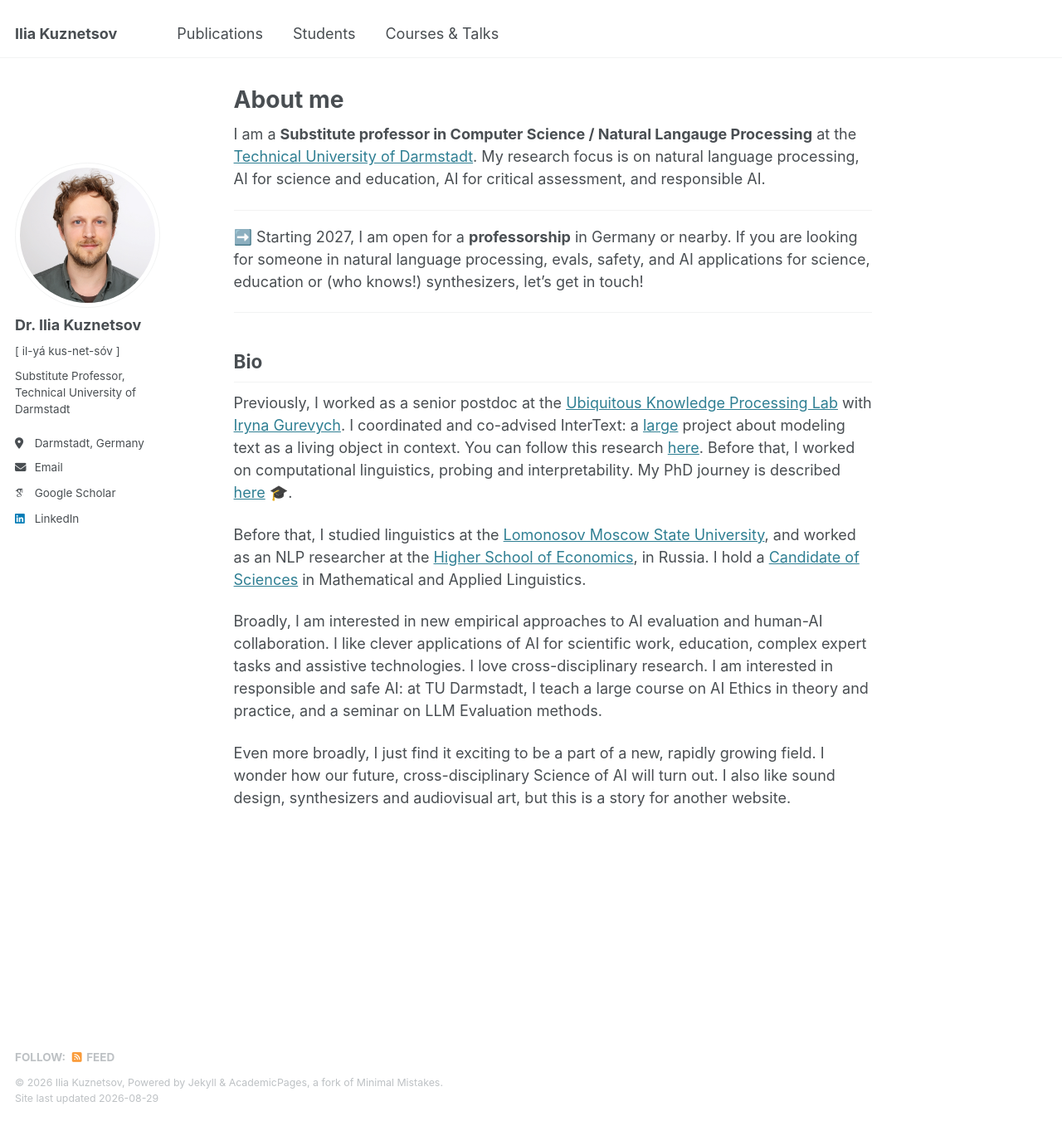
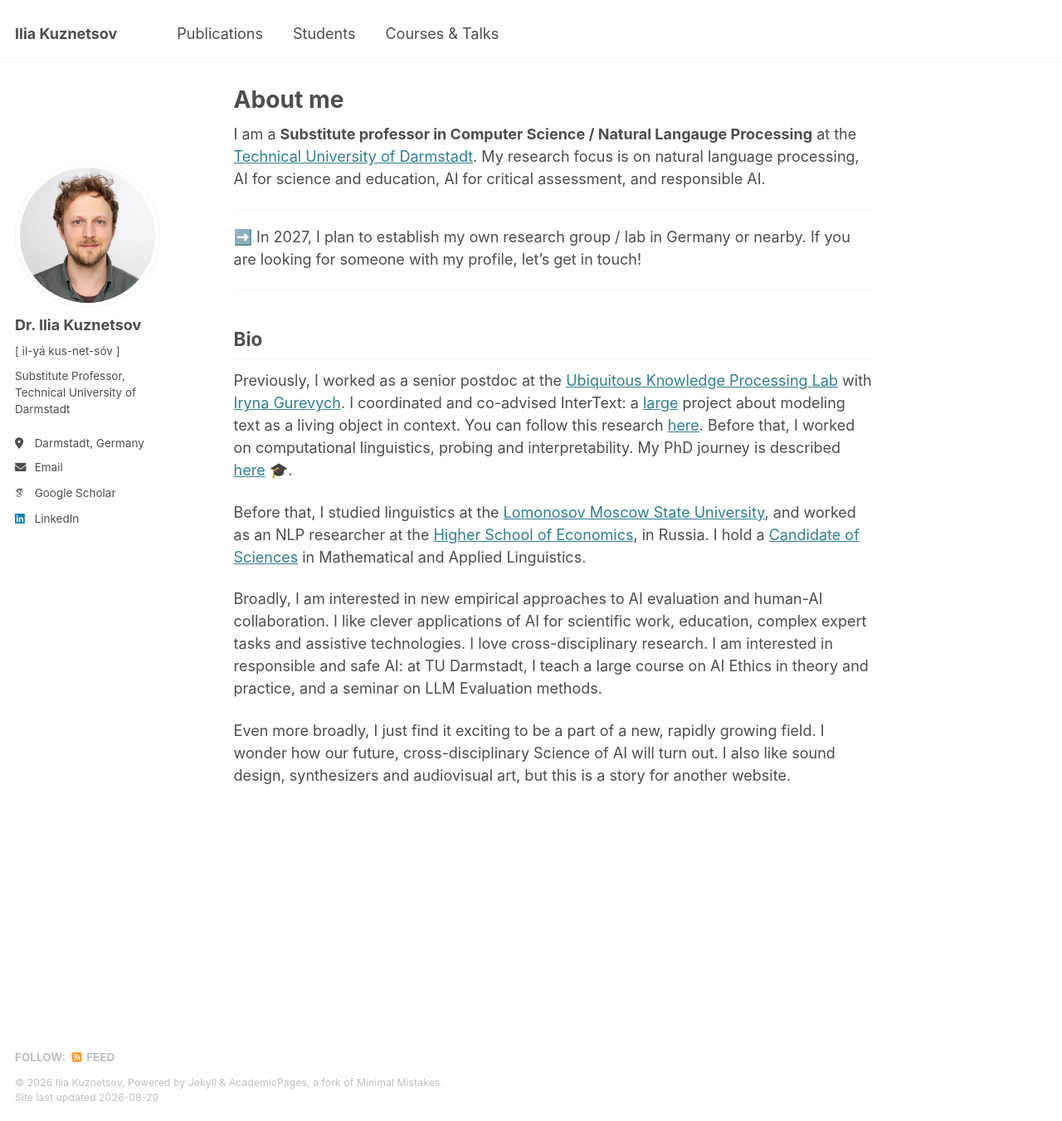
Before and after one commit to iokuznetsov/iokuznetsov.github.io, a Jekyll site: the page built from _pages/about.md, in a window 1280 px wide and 1351 px high. Shown: the whole window at 83% size. Built offline with Jekyll 4.4.1, drawn with Linux system fonts in a browser that asks for light colours; some web fonts are replaced.

Commit message:
Revise future plans for a research group in Germany
Updated the text regarding future plans for a research group.

```diff
--- a/_pages/about.md
+++ b/_pages/about.md
@@ -11,7 +11,7 @@ I am a **Substitute professor in Computer Science / Natural Langauge Processing*
 
 ---
 
-➡️ Starting 2027, I am open for a **professorship**  in Germany or nearby. If you are looking for someone in natural language processing, evals, safety, and AI applications for science, education or (who knows!) synthesizers, let's get in touch!
+➡️ In 2027, I plan to establish my own research group / lab in Germany or nearby. If you are looking for someone with my profile, let's get in touch!
 
 ---
 
```
